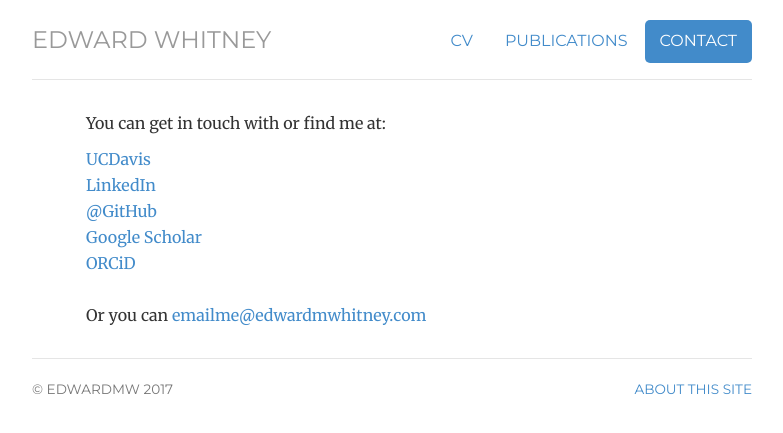
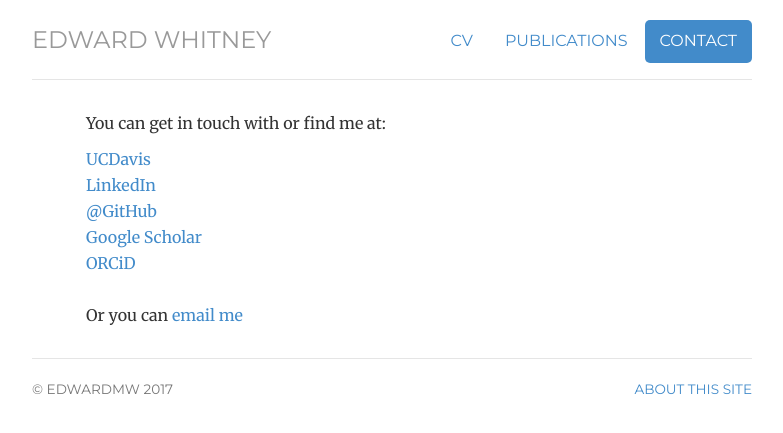
Before and after one commit to edwardmw/edwardmwhitney, a Jekyll site: the page built from contact/index.html, in a window 1280 px wide. Shown: the top 433 px of the page, without its empty margins (248-1031 px from the left). Built offline with Jekyll 4.4.1, drawn with Linux system fonts in a browser that asks for light colours.

Commit message:
commit2.999

```diff
--- a/contact/index.html
+++ b/contact/index.html
@@ -16,7 +16,7 @@ description: Contact information for Edward Whitney, a PhD Student, Development
 	<li><a href="http://linkedin.com/in/edwardmwhitney/" target="_blank">LinkedIn</a></li> 	<li><a href="http://github.com/edwardmw" target="_blank">@GitHub</a></li>
 	<li><a href="https://scholar.google.com/citations?user=QrQ8bUkAAAAJ&hl=en" target="_blank">Google Scholar</a></li>
 	<li><a href="http://orcid.org/0000-0002-4633-0844" target="_blank">ORCiD</a></li>
-	<li><br><p>Or you can <a href="mailto:emailme@edwardmwhitney.com" target="_blank"><span class="obfuscate">moc.yentihwmdrawde@emliame</span></a></p></li>
+	<li><br><p>Or you can <a href="mailto:emailme@edwardmwhitney.com" target="_blank">email me</a></p></li>
 	</ul>
 
 </div>
```
